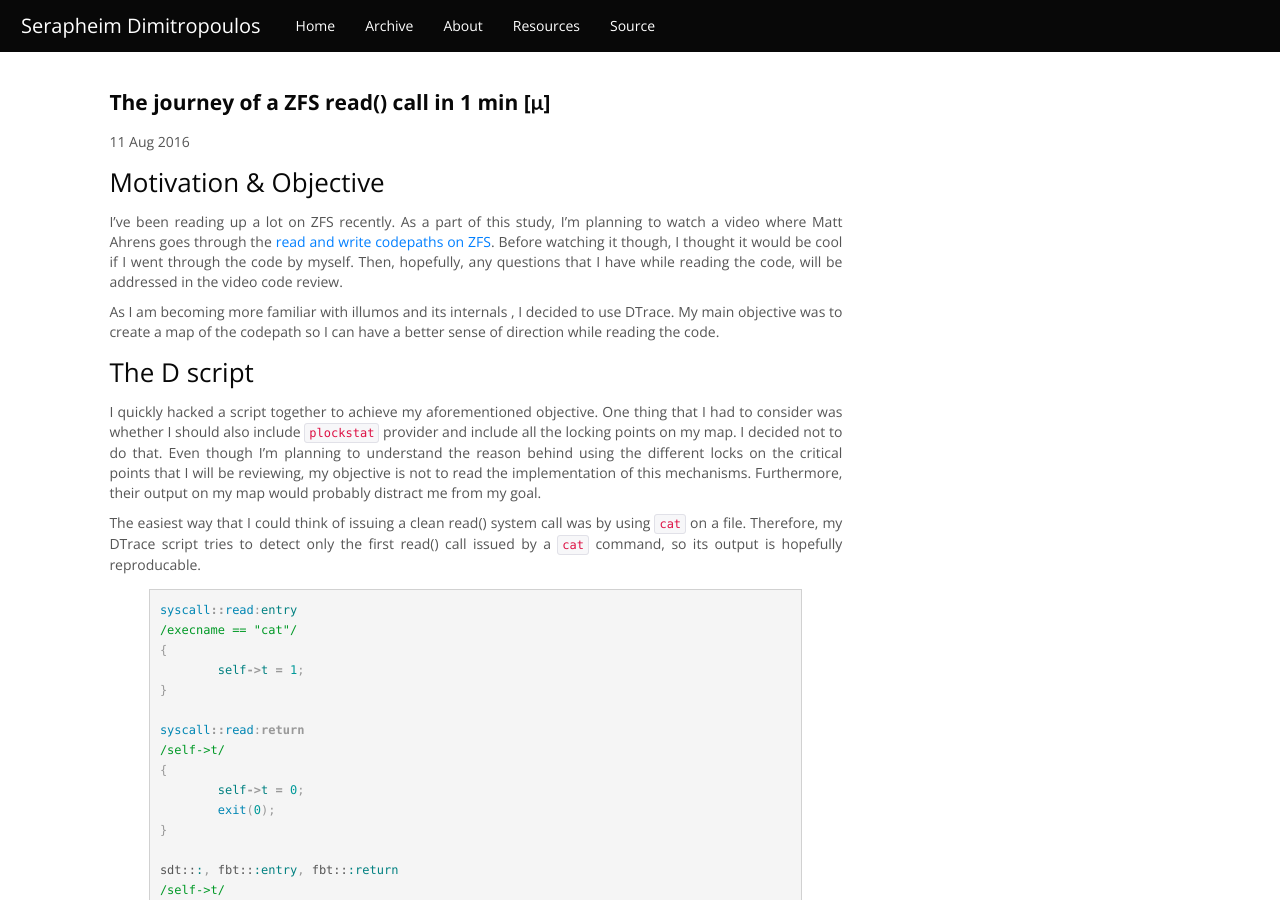
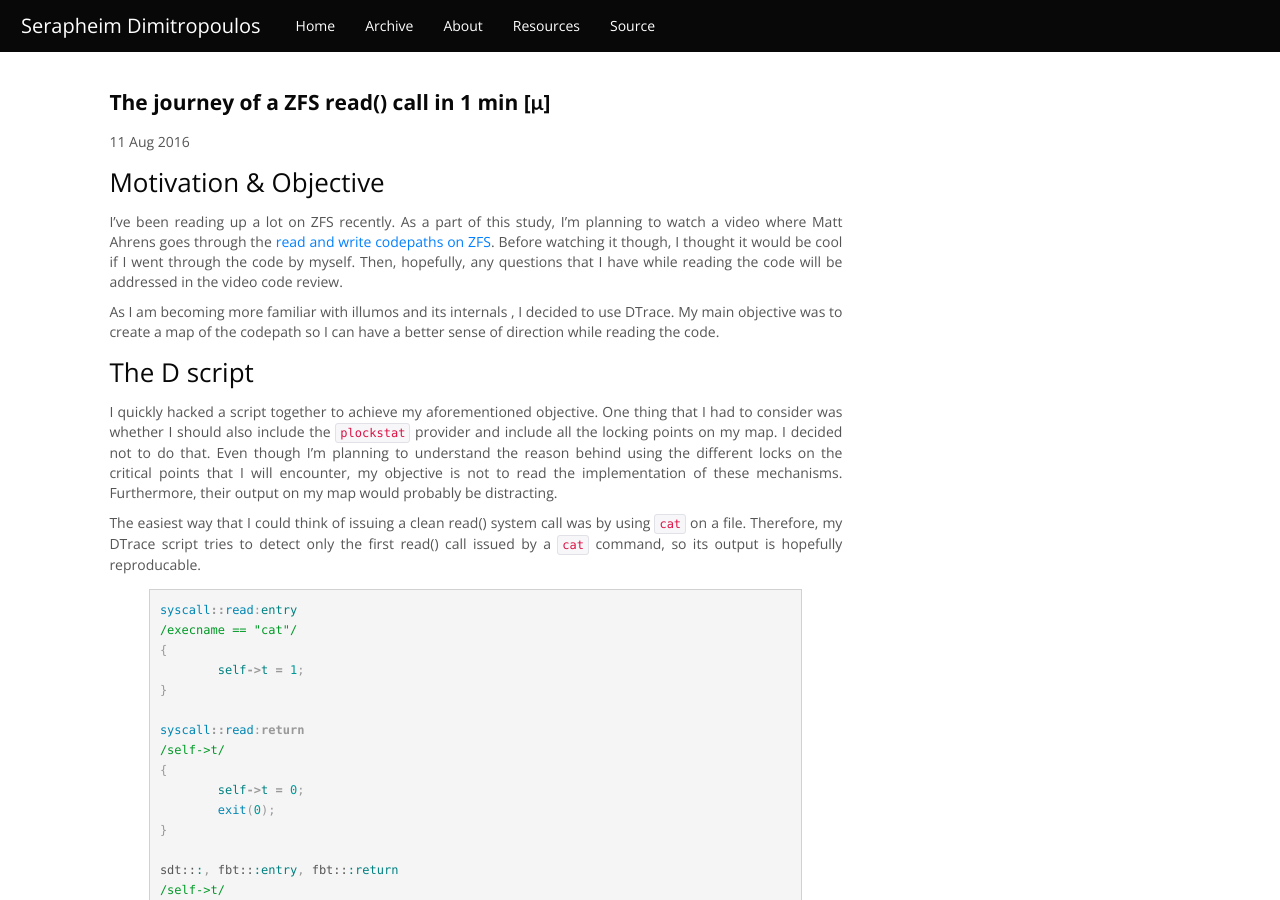
Before and after one commit to sdimitro/sdimitro.github.io, a Jekyll site: the page built from _posts/2016-08-11-zfs-read-dtrace-micro.md, in a window 1280 px wide and 900 px high. Built offline with Jekyll 4.4.1, drawn with Linux system fonts in a browser that asks for light colours; comment, search, counter and statistics services are not loaded.

Commit message:
[2]-rev1

```diff
--- a/_posts/2016-08-11-zfs-read-dtrace-micro.md
+++ b/_posts/2016-08-11-zfs-read-dtrace-micro.md
@@ -18,7 +18,7 @@ Ahrens goes through the
 [read and write codepaths on ZFS](https://www.youtube.com/watch?v=ptY6-K78McY).
 Before watching it though, I thought it would be cool if I went
 through the code by myself. Then, hopefully, any questions
-that I have while reading the code, will be addressed in the
+that I have while reading the code will be addressed in the
 video code review.
 
 As I am becoming more familiar with illumos and its internals
@@ -30,12 +30,12 @@ while reading the code.
 
 I quickly hacked a script together to achieve my aforementioned
 objective. One thing that I had to consider was whether I should
-also include `plockstat` provider and include all the locking
+also include the `plockstat` provider and include all the locking
 points on my map. I decided not to do that. Even though I'm
 planning to understand the reason behind using the different locks
-on the critical points that I will be reviewing, my objective
-is not to read the implementation of this mechanisms. Furthermore,
-their output on my map would probably distract me from my goal.
+on the critical points that I will encounter, my objective
+is not to read the implementation of these mechanisms. Furthermore,
+their output on my map would probably be distracting.
 
 The easiest way that I could think of issuing a clean read()
 system call was by using `cat` on a file. Therefore, my DTrace
```
